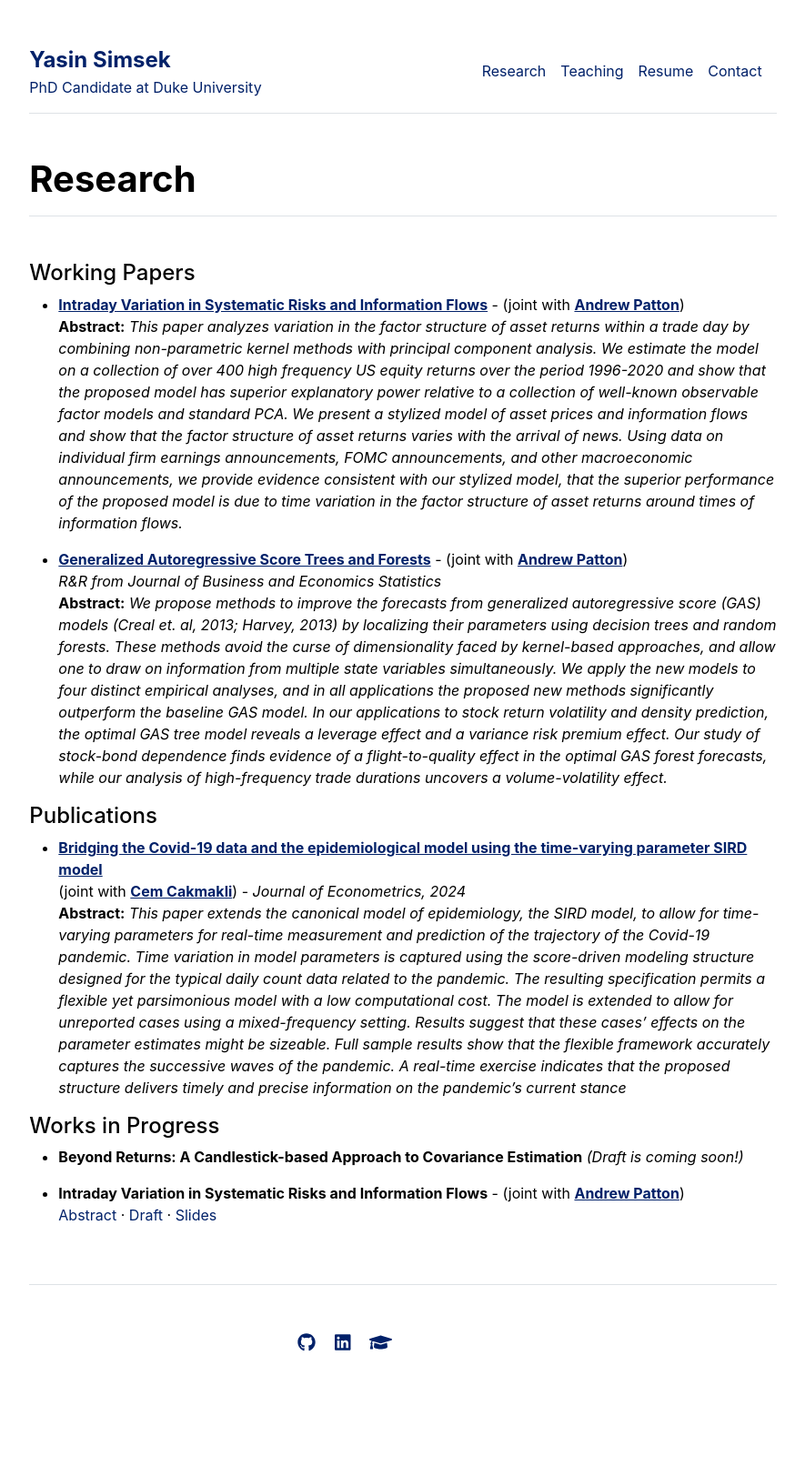
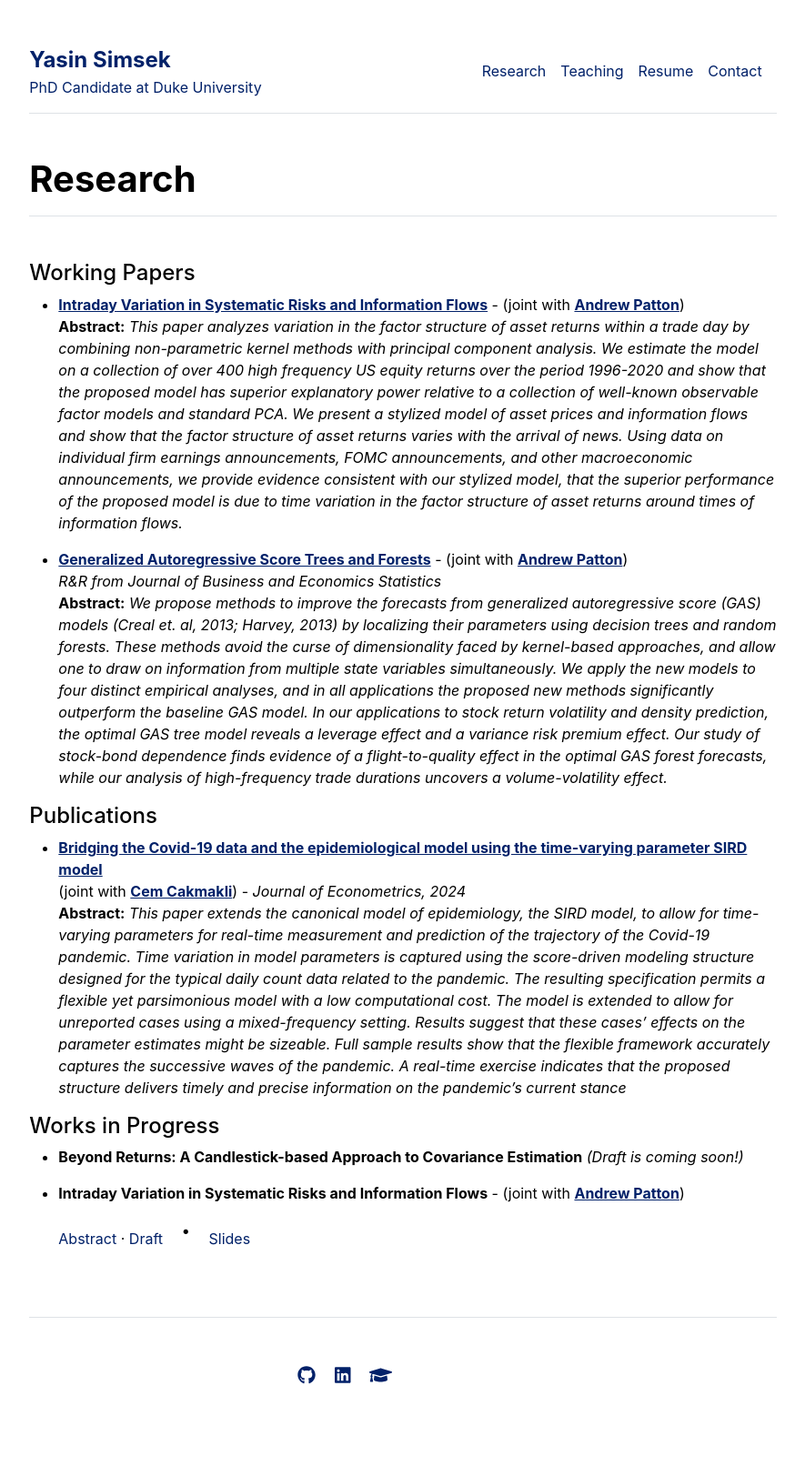
Before and after one commit to yasin-simsek/yasin-simsek.github.io, a Jekyll site: the page built from research.md, in a window 1280 px wide. Shown: the whole page at 91% size, without its empty margins (197-1082 px from the left). Built offline with Jekyll 4.4.1, drawn with Linux system fonts in a browser that asks for light colours; before the commit the page ends 1587 px from its top, so only the background shows below that.

Commit message:
dot size fixed

```diff
--- a/research.md
+++ b/research.md
@@ -36,6 +36,11 @@ title: "Research"
     text-decoration: underline; /* Optional: Add underline on hover */
 }
 
+.middot {
+    font-size: 2.5em; /* Increase the size */
+    margin: 0 15px;    /* Add space around the dot */
+}
+
 </style>
 
 
@@ -55,7 +60,7 @@ title: "Research"
 * **Beyond Returns: A Candlestick-based Approach to Covariance Estimation** *(Draft is coming soon!)*
 
 * **Intraday Variation in Systematic Risks and Information Flows** - (joint with [**Andrew Patton**](https://public.econ.duke.edu/~ap172/)) <br>
-<span class="abstract-toggle" onclick="toggleAbstract(this)">Abstract</span> &middot; <a href="https://papers.ssrn.com/sol3/papers.cfm?abstract_id=5006587" class="no-underline">Draft</a> &middot; <span style="color:#012169;">Slides</span> <span class="abstract-content"> <br> *This paper analyzes variation in the factor structure of asset returns within a trade day by combining non-parametric kernel methods with principal component analysis. We estimate the model on a collection of over 400 high frequency US equity returns over the period 1996-2020 and show that the proposed model has superior explanatory power relative to a collection of well-known observable factor models and standard PCA. We present a stylized model of asset prices and information flows and show that the factor structure of asset returns varies with the arrival of news. Using data on individual firm earnings announcements, FOMC announcements, and other macroeconomic announcements, we provide evidence consistent with our stylized model, that the superior performance of the proposed model is due to time variation in the factor structure of asset returns around times of information flows.*</span>
+<span class="abstract-toggle" onclick="toggleAbstract(this)">Abstract</span> &middot; <a href="https://papers.ssrn.com/sol3/papers.cfm?abstract_id=5006587" class="no-underline">Draft</a> <span class="middot">&middot;</span> <span style="color:#012169;">Slides</span> <span class="abstract-content"> <br> *This paper analyzes variation in the factor structure of asset returns within a trade day by combining non-parametric kernel methods with principal component analysis. We estimate the model on a collection of over 400 high frequency US equity returns over the period 1996-2020 and show that the proposed model has superior explanatory power relative to a collection of well-known observable factor models and standard PCA. We present a stylized model of asset prices and information flows and show that the factor structure of asset returns varies with the arrival of news. Using data on individual firm earnings announcements, FOMC announcements, and other macroeconomic announcements, we provide evidence consistent with our stylized model, that the superior performance of the proposed model is due to time variation in the factor structure of asset returns around times of information flows.*</span>
 
 
 <script>
```
